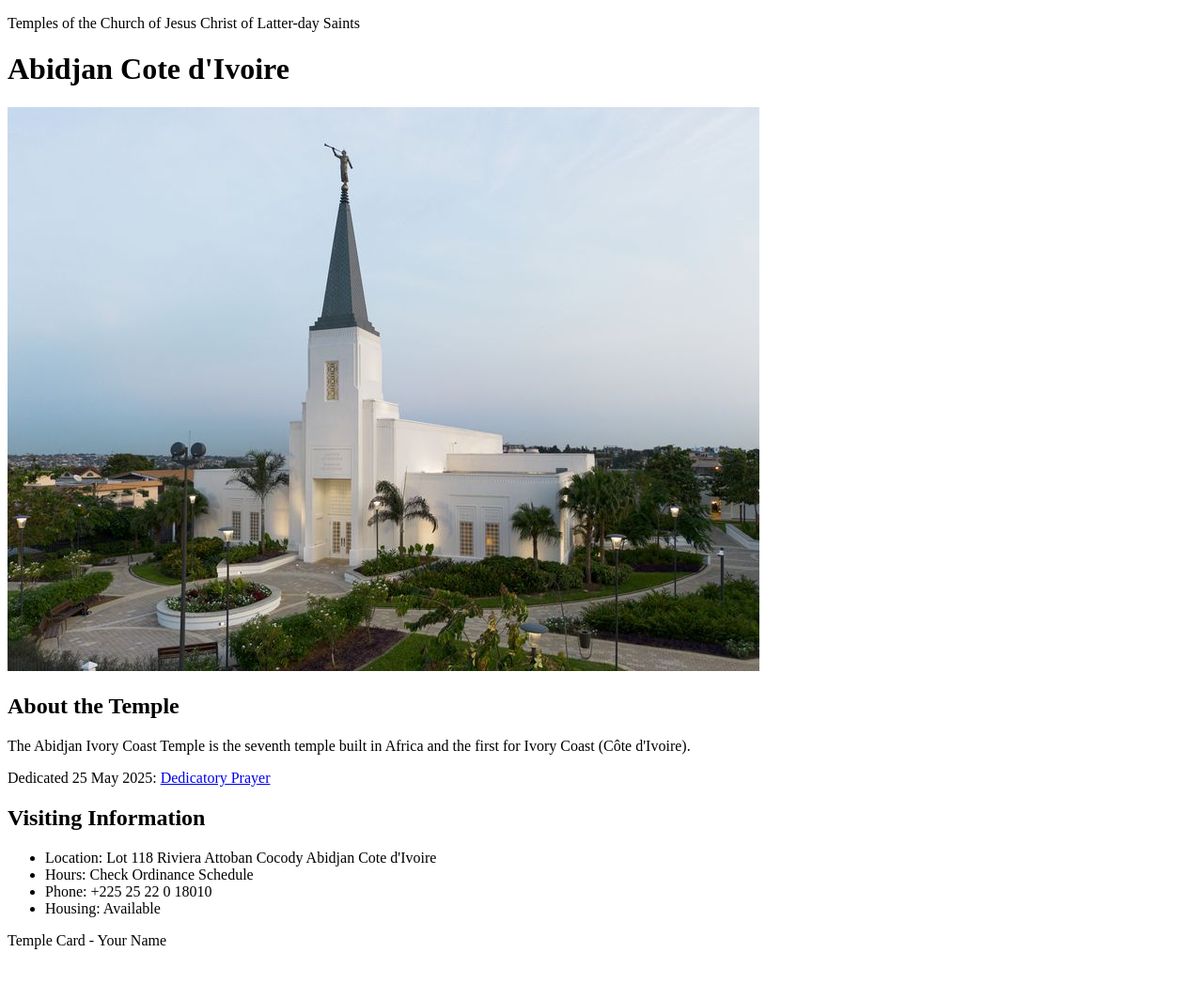
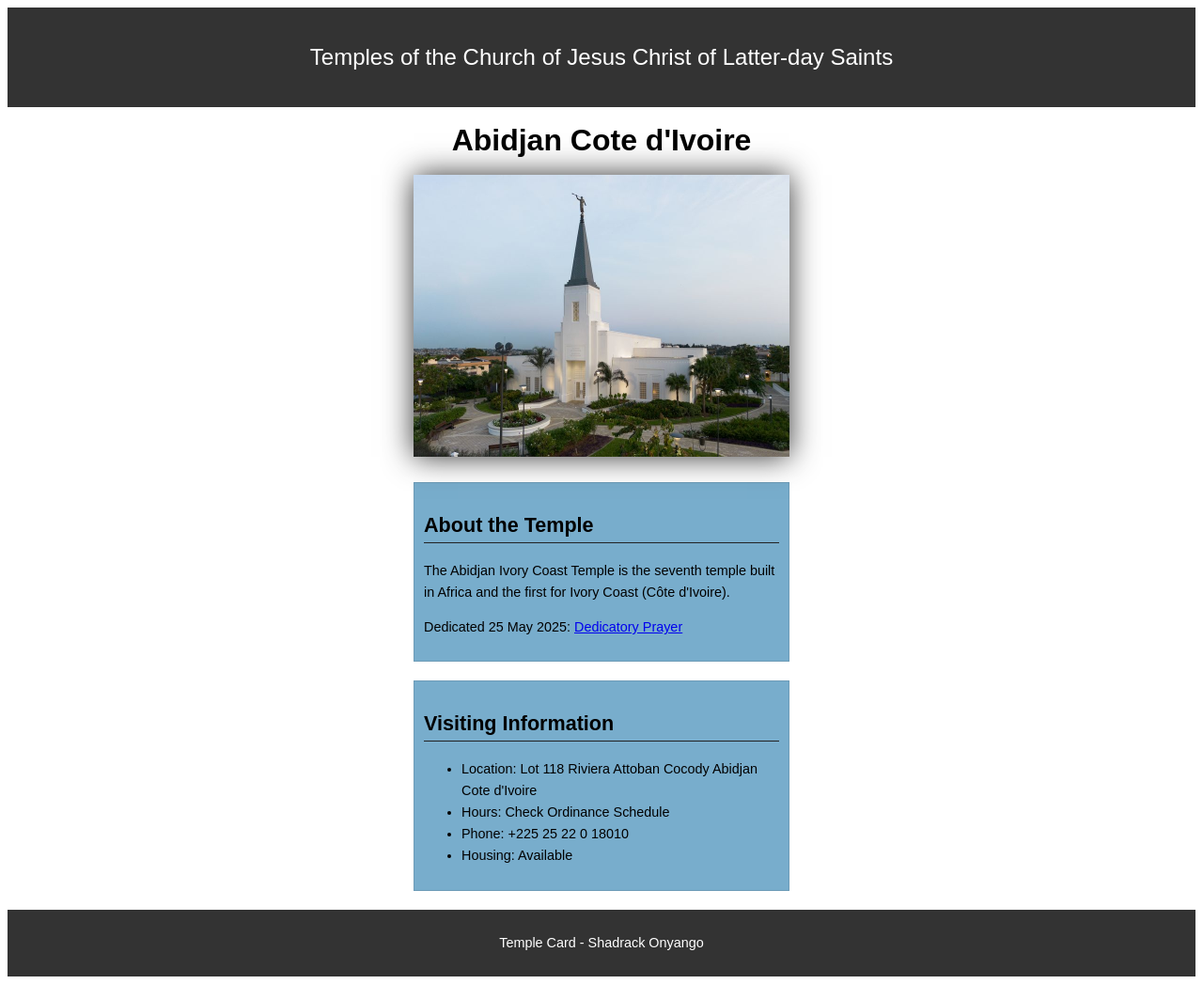
Before and after one commit to shadrackson/wdd130, a plain HTML site: page week02/temple.html in a window 1280 px wide. Shown: the whole page at 94% size. Before the commit the page ends 1026 px from the top, so only its background shows below. Drawn offline with Linux system fonts and the light colour scheme.

Commit message:
completed week 02 activities

```diff
--- /dev/null
+++ b/week02/styles/temple.css
@@ -0,0 +1,55 @@
+
+body{
+    font-family: Arial, Helvetica, sans-serif;
+    line-height: 1.6;
+}
+
+
+
+header{
+    background-color: #333;
+    color: white;
+    padding: 10px;
+    text-align: center;
+    font-size: 1.5rem;
+
+}
+
+main{
+    width: 400px;
+    margin: 0 auto;
+
+}
+
+h1{
+    margin: 10px;
+    text-align: center;
+}
+
+h2{
+    border-bottom: 1px solid #222 ;
+}
+
+
+img{
+    width: 100%;
+    height: auto;
+    box-shadow: 0 0 30px #333;
+}
+
+
+section{
+    margin: 20px 0;
+    border: 1px solid rgb(0 0 0 / 10%);
+    padding: 10px;
+    background-color: #78adcc;
+    font-size: .9rem;
+}
+
+footer{
+    background-color: #333;
+    color: #fff;
+    padding: 10px;
+    text-align: center;
+    font-size: .9rem;
+}
--- a/week02/temple.html
+++ b/week02/temple.html
@@ -5,6 +5,7 @@
     <meta charset="UTF-8">
     <meta name="viewport" content="width=device-width, initial-scale=1.0">
     <title>Temple Card - Abidjan Cote d'Ivoire</title>
+    <link rel="stylesheet" href="styles/temple.css">
 </head>
 
 <body>
@@ -35,7 +36,7 @@
         </section>
     </main>
     <footer>
-        <p>Temple Card - Your Name</p>
+        <p>Temple Card - Shadrack Onyango </p>
     </footer>
 </body>
 
```
Also changed, not shown: week02/box-model.html (+1 -0 lines), week02/styles/box-model.css (+19 -2 lines).
